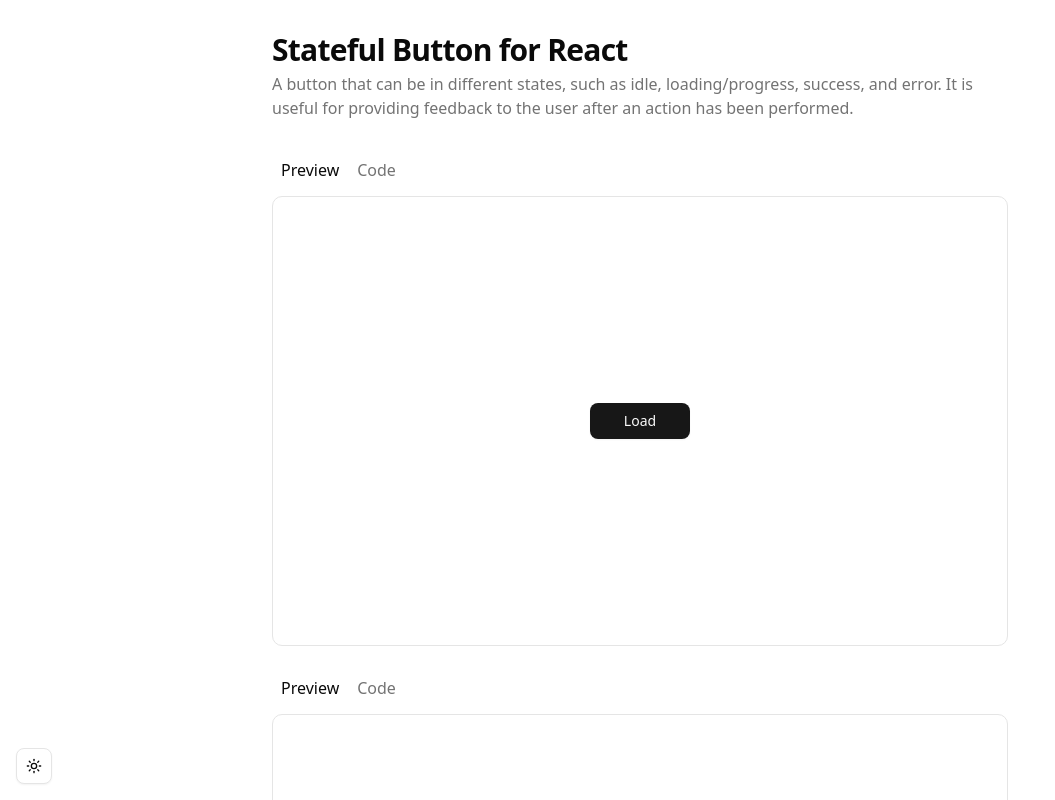
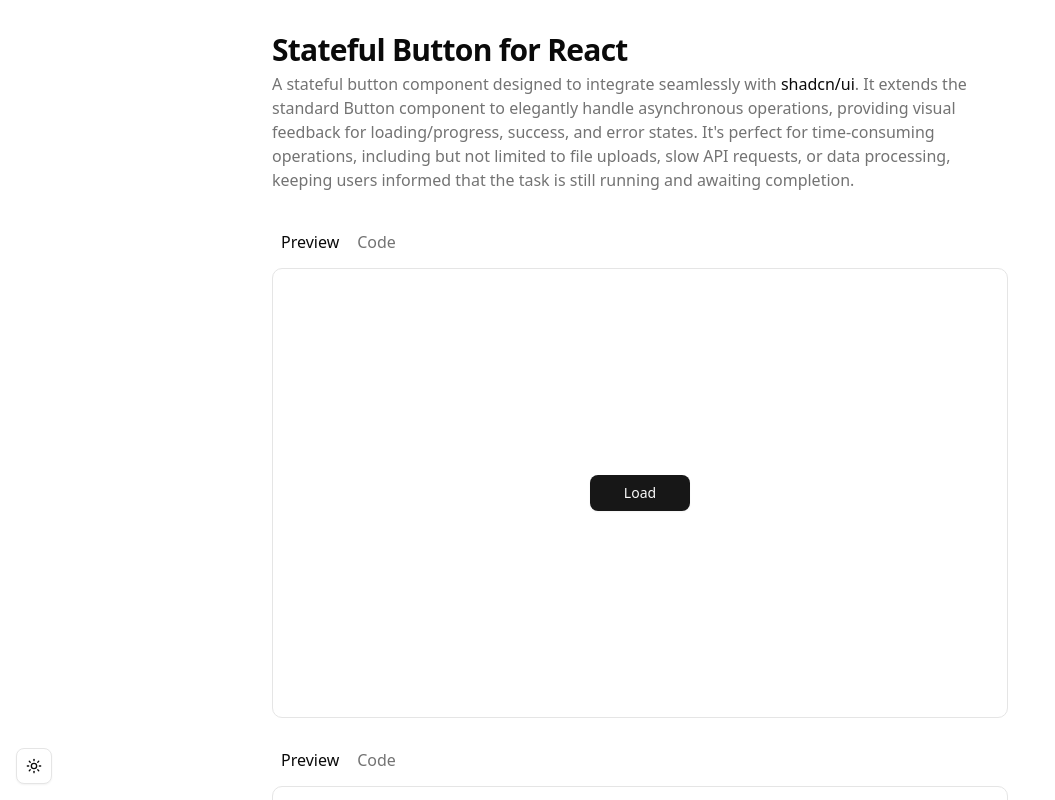
Before and after one commit to nanyx95/Stateful-Button-React, a Next.js app: page / in a window 1280 px wide. Shown: the top 800 px of the page, without its empty margins (0-1055 px from the left). Built offline with nearby package versions, Linux system fonts and the light colour scheme.

Commit message:
docs: refine component introduction with use cases

```diff
--- a/app/_docs-sections/intro.tsx
+++ b/app/_docs-sections/intro.tsx
@@ -3,8 +3,11 @@ export default function Intro() {
 		<header className="flex flex-col gap-1">
 			<h1 className="text-3xl font-bold tracking-tight">Stateful Button for React</h1>
 			<p className="text-muted-foreground">
-				A button that can be in different states, such as idle, loading/progress, success, and error. It is useful for
-				providing feedback to the user after an action has been performed.
+				A stateful button component designed to integrate seamlessly with{' '}
+				<span className="text-foreground">shadcn/ui</span>. It extends the standard Button component to elegantly handle
+				asynchronous operations, providing visual feedback for loading/progress, success, and error states. It's perfect
+				for time-consuming operations, including but not limited to file uploads, slow API requests, or data processing,
+				keeping users informed that the task is still running and awaiting completion.
 			</p>
 		</header>
 	);
```
